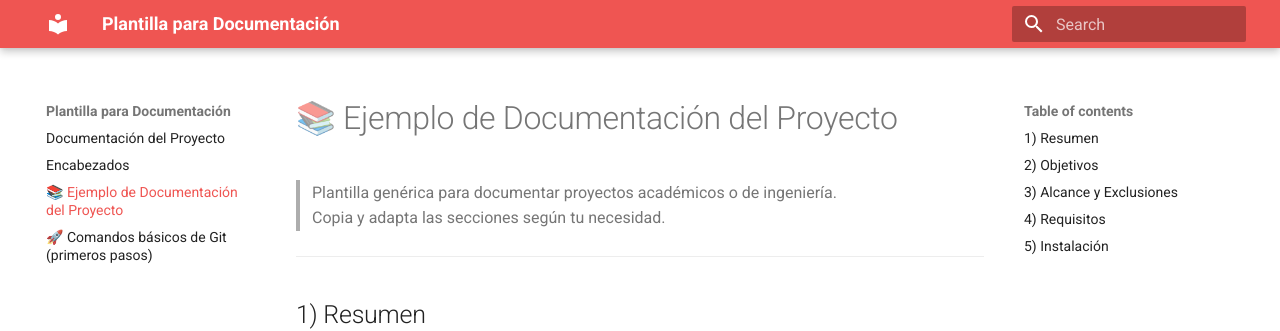
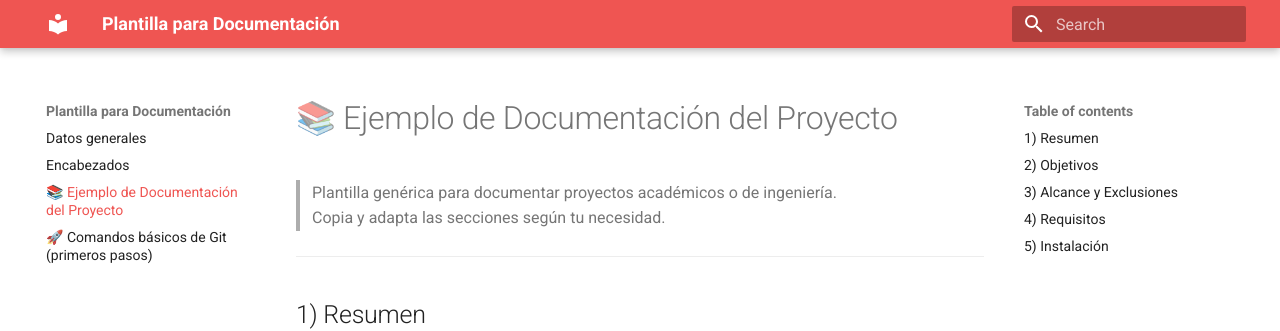
Before and after one commit to Vidddda/Portafolio-193167, an MkDocs documentation site: the page built from docs/ejemplo.md, in a window 1280 px wide. Shown: the top 331 px of the page. Built offline with MkDocs 1.6.1 and Material for MkDocs 9.7.7, drawn with Linux system fonts in a browser that asks for light colours.

Commit message:
Actualizo documentación

```diff
--- a/docs/index.md
+++ b/docs/index.md
@@ -1,4 +1,4 @@
-# Documentación del Proyecto
+# Datos generales
 
 Bienvenido 👋
 Esta es una **plantilla** basada en [MkDocs](https://www.mkdocs.org/) + [Material for MkDocs](https://squidfunk.github.io/mkdocs-material/) para cursos y proyectos.
```
